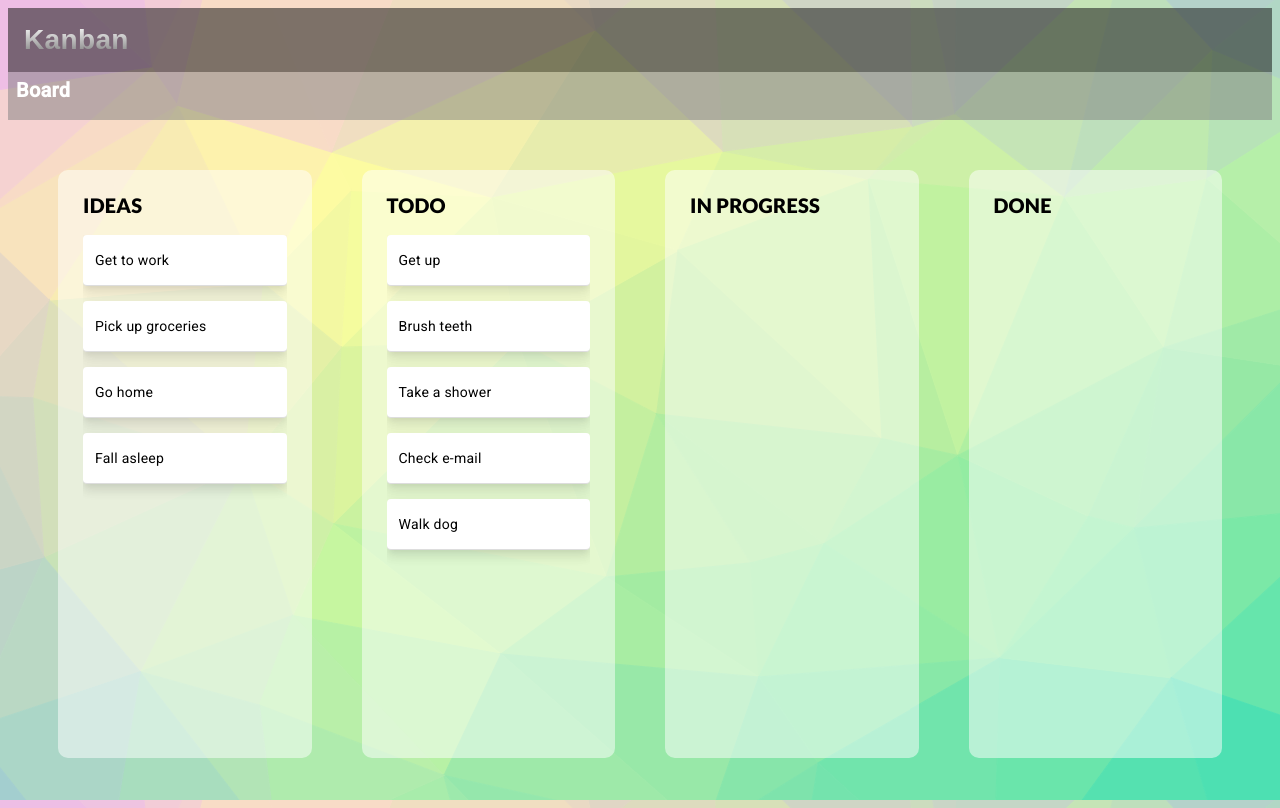
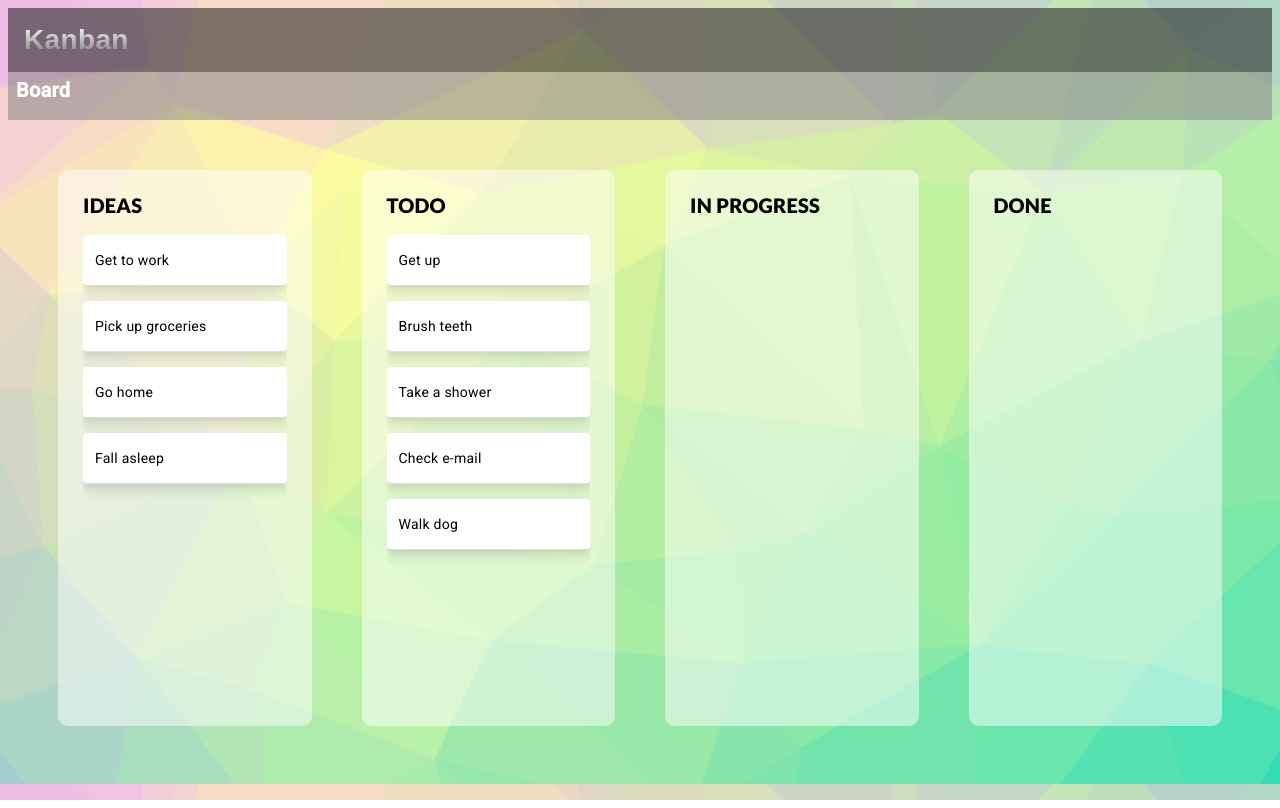
Before and after one commit to kyanethmoran/ang-drag-drop, an Angular app: page / in a window 1280 px wide. Built offline with nearby package versions, Linux system fonts and the light colour scheme.

Commit message:
adjust view hieght to avoid scroll bar

```diff
--- a/src/styles.scss
+++ b/src/styles.scss
@@ -8,7 +8,7 @@ $family-sans-serif: "Nunito", sans-serif;
 /* GLOBAL STYLES */
 html,
 body {
-  height: 100%;
+  height: 98%; //having his at 100% causes an unwanted scroll on main view
 }
 
 html {
@@ -19,6 +19,6 @@ html {
 }
 
 //if i want to make the scrollbar invisible use this
-// ::-webkit-scrollbar {
-//   display: none;
-// }
+::-webkit-scrollbar {
+  display: none;
+}
```
